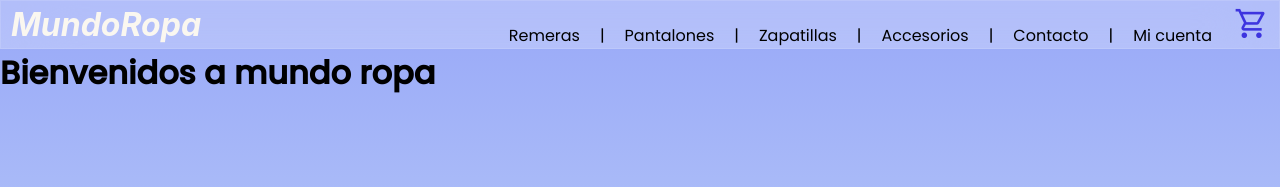
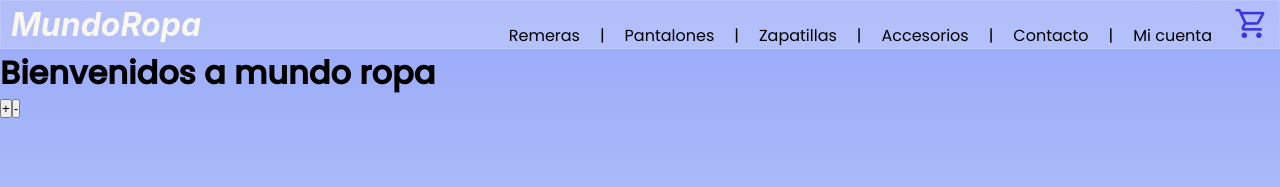
Before and after one commit to maisnardi/proyecto-react, a React (Create React App) app: page / in a window 1280 px wide. Shown: the top 187 px of the page. Built offline with nearby package versions, Linux system fonts and the light colour scheme.

Commit message:
se agrega ItemCount

```diff
--- a/src/App.js
+++ b/src/App.js
@@ -1,6 +1,7 @@
 import './App.css';
 import Header from './components/Header/Header';
 import ItemListContainer from './components/Itemlistcontainer/ItemListContainer';
+import ItemCount from './components/Itemlistcontainer/ItemCount';
 
 function App() {
   return (
@@ -8,6 +9,7 @@ function App() {
       <Header/>
       <main>
         <ItemListContainer saludo={'Bienvenidos a mundo ropa'}/>
+        <ItemCount stock={10} initial={0}/>
       </main>
 
     </>
--- /dev/null
+++ b/src/components/Itemlistcontainer/ItemCount.js
@@ -0,0 +1,31 @@
+import React, { useState } from 'react'
+import './itemcount.css'
+
+function ItemCount({ stock, initial }) {
+    const [unidad, setUnidad]=useState(initial)
+
+    const sumar=()=>{
+        if(unidad<stock)
+        {
+            setUnidad(unidad+1);
+            console.log(unidad);
+        }
+    }
+    const restar=()=>{
+        if(unidad >=1 )
+        {
+            setUnidad(unidad-1);
+            console.log(unidad);
+        }
+    }
+
+    return (
+    <div>
+        <button className='botonSumar' onClick={sumar} >+</button>
+        <button className='botonRestar'onClick={restar}>-</button>
+        {/* <button className='botonAgregarAlCarrito'>Agregar al carrito</button> */}
+    </div>
+  )
+}
+
+export default ItemCount
```
Also changed, not shown: src/components/Itemlistcontainer/itemcount.css (added).
